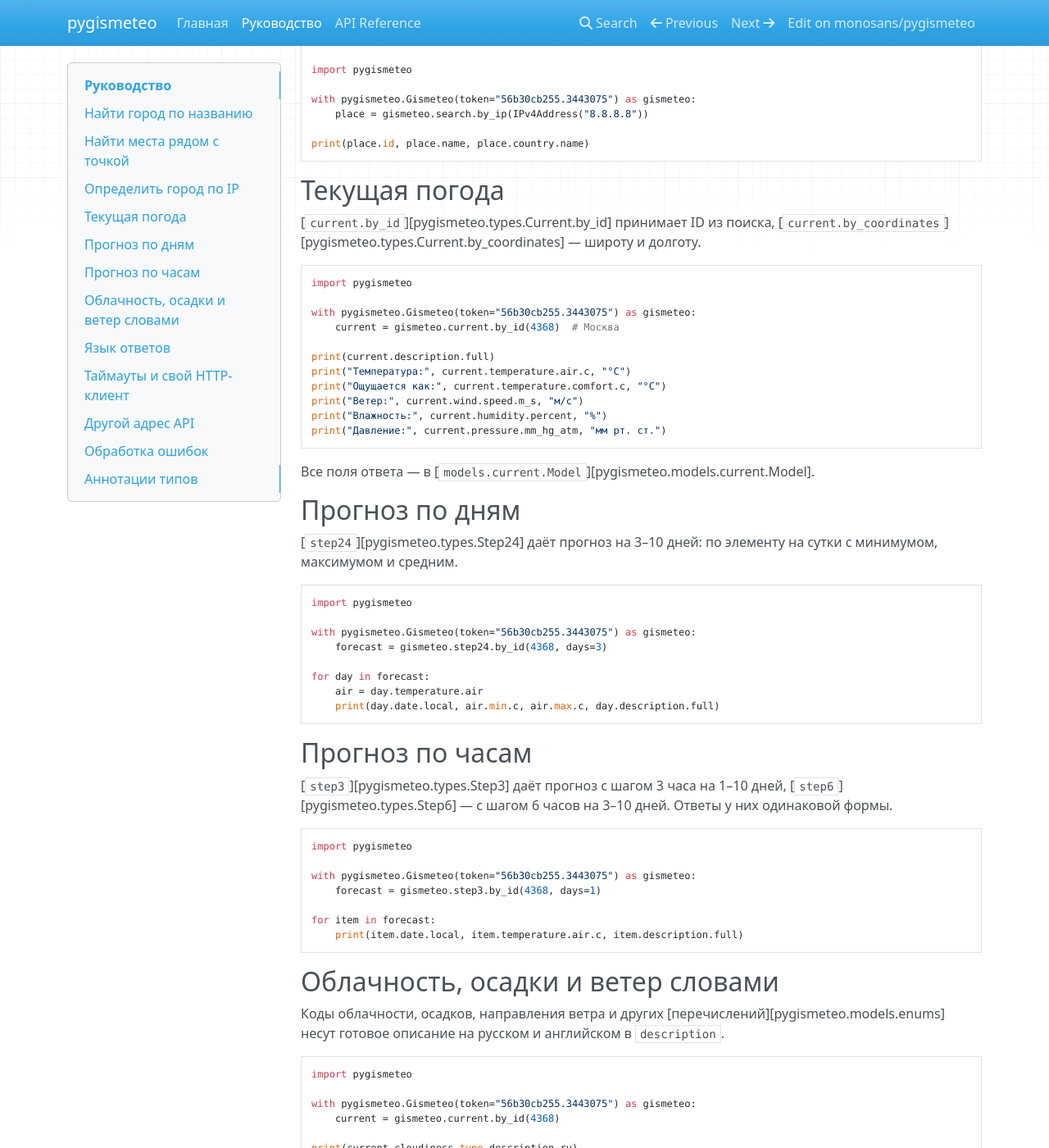
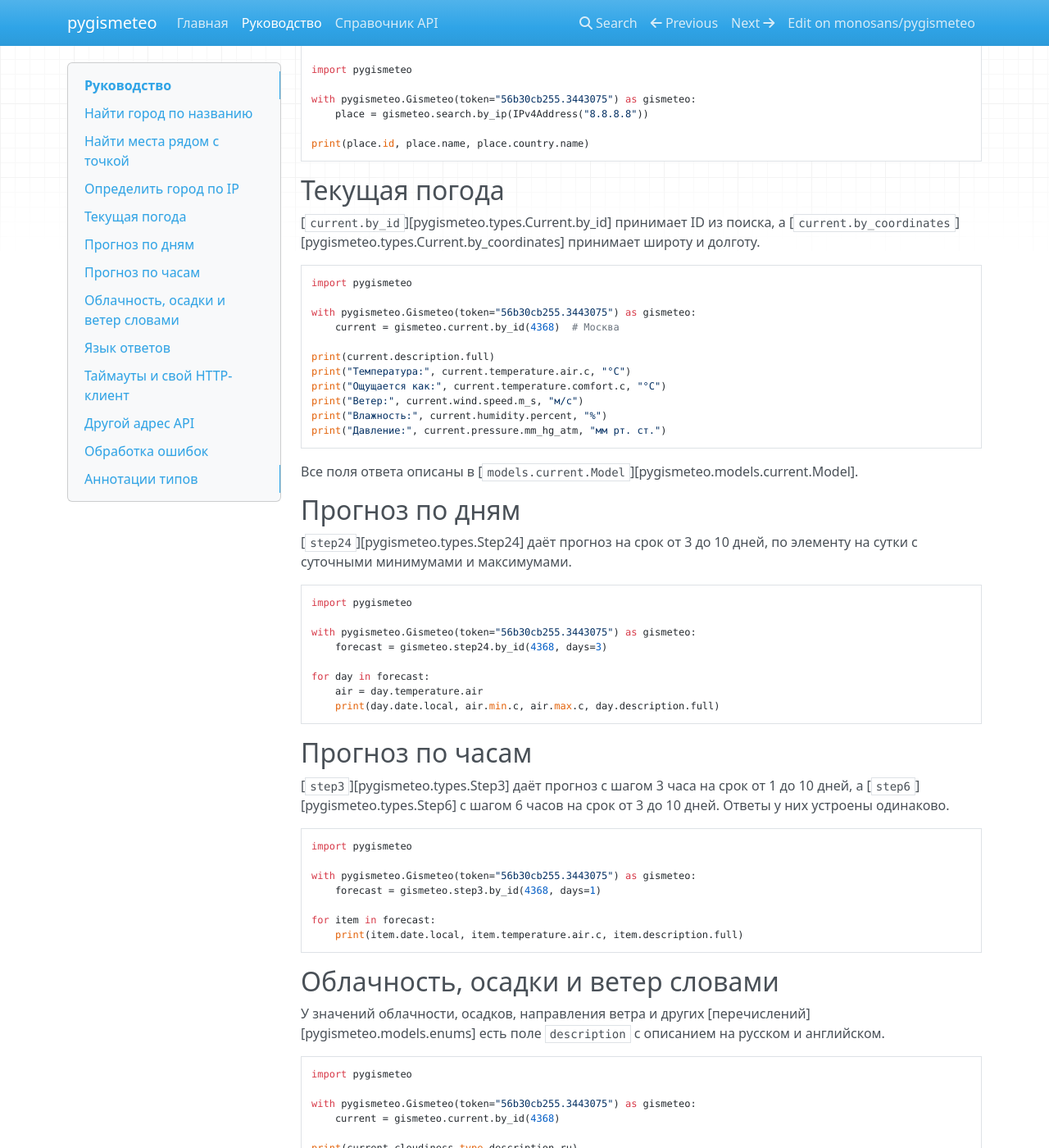
Before and after one commit to monosans/pygismeteo, an MkDocs documentation site: the page built from docs/guide.md, in a window 1280 px wide and 1400 px high, scrolled down 815 px. Shown: the whole window at 82% size. Built offline with MkDocs 1.6.1, drawn with Linux system fonts in a browser that asks for light colours; nearby versions of some CDN libraries; some of the changed text lies outside the part shown.

Commit message:
docs: plainer wording, no dashes

````diff
--- a/docs/guide.md
+++ b/docs/guide.md
@@ -20,7 +20,7 @@
 
 ## Найти места рядом с точкой
 
-[`search.by_coordinates`][pygismeteo.types.Search.by_coordinates] возвращает до `limit` (1–36) ближайших географических объектов.
+[`search.by_coordinates`][pygismeteo.types.Search.by_coordinates] возвращает ближайшие к точке географические объекты, не больше `limit` (от 1 до 36).
 
 ```python
 import pygismeteo
@@ -47,7 +47,7 @@
 
 ## Текущая погода
 
-[`current.by_id`][pygismeteo.types.Current.by_id] принимает ID из поиска, [`current.by_coordinates`][pygismeteo.types.Current.by_coordinates] — широту и долготу.
+[`current.by_id`][pygismeteo.types.Current.by_id] принимает ID из поиска, а [`current.by_coordinates`][pygismeteo.types.Current.by_coordinates] принимает широту и долготу.
 
 ```python
 import pygismeteo
@@ -63,11 +63,11 @@
 print("Давление:", current.pressure.mm_hg_atm, "мм рт. ст.")
 ```
 
-Все поля ответа — в [`models.current.Model`][pygismeteo.models.current.Model].
+Все поля ответа описаны в [`models.current.Model`][pygismeteo.models.current.Model].
 
 ## Прогноз по дням
 
-[`step24`][pygismeteo.types.Step24] даёт прогноз на 3–10 дней: по элементу на сутки с минимумом, максимумом и средним.
+[`step24`][pygismeteo.types.Step24] даёт прогноз на срок от 3 до 10 дней, по элементу на сутки с суточными минимумами и максимумами.
 
 ```python
 import pygismeteo
@@ -82,7 +82,7 @@
 
 ## Прогноз по часам
 
-[`step3`][pygismeteo.types.Step3] даёт прогноз с шагом 3 часа на 1–10 дней, [`step6`][pygismeteo.types.Step6] — с шагом 6 часов на 3–10 дней. Ответы у них одинаковой формы.
+[`step3`][pygismeteo.types.Step3] даёт прогноз с шагом 3 часа на срок от 1 до 10 дней, а [`step6`][pygismeteo.types.Step6] с шагом 6 часов на срок от 3 до 10 дней. Ответы у них устроены одинаково.
 
 ```python
 import pygismeteo
@@ -96,7 +96,7 @@
 
 ## Облачность, осадки и ветер словами
 
-Коды облачности, осадков, направления ветра и других [перечислений][pygismeteo.models.enums] несут готовое описание на русском и английском в `description`.
+У значений облачности, осадков, направления ветра и других [перечислений][pygismeteo.models.enums] есть поле `description` с описанием на русском и английском.
 
 ```python
 import pygismeteo
--- a/mkdocs.yml
+++ b/mkdocs.yml
@@ -7,7 +7,7 @@
 nav:
   - Главная: index.md
   - Руководство: guide.md
-  - API Reference: api.md
+  - Справочник API: api.md
 theme:
   features:
     - content.action.edit
````
Also changed, not shown: other parts of docs/guide.md (+5 -5 lines), README.md (+2 -2 lines), docs/api.md (+1 -1 lines), docs/index.md (+4 -4 lines).
